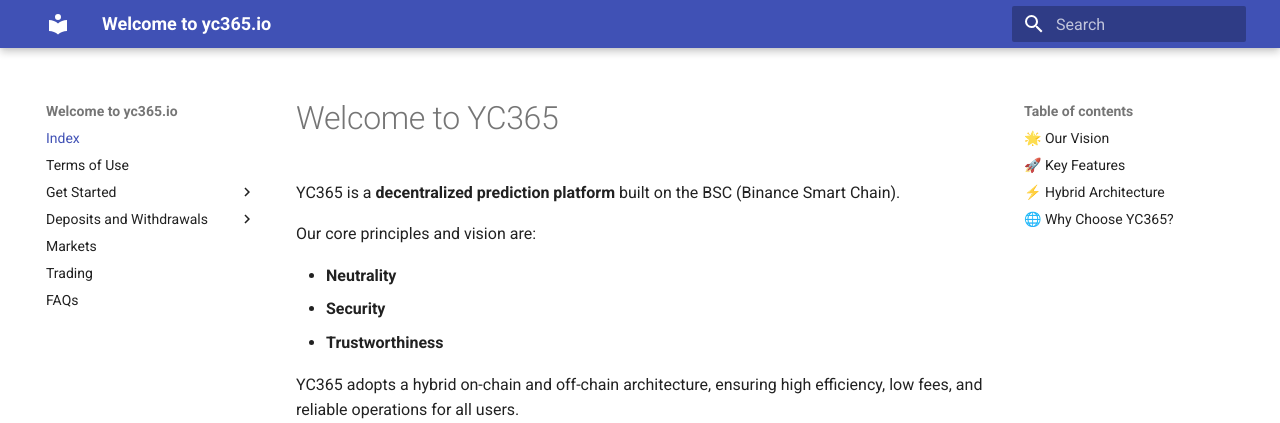
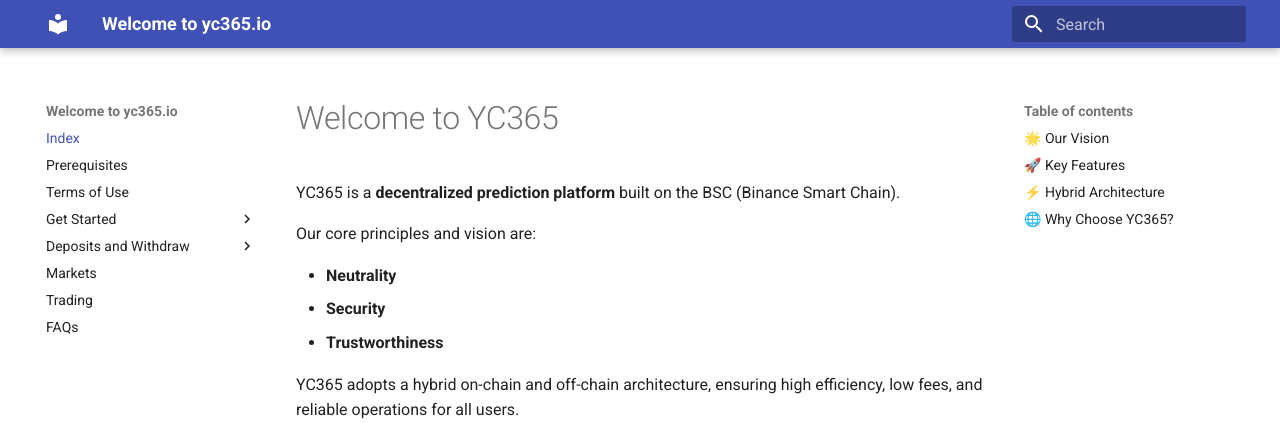
Before and after one commit to prediction-platform/docs, an MkDocs documentation site: the page built from docs/index.md, in a window 1280 px wide. Shown: the top 423 px of the page. Built offline with MkDocs 1.6.1 and Material for MkDocs 9.7.7, drawn with Linux system fonts in a browser that asks for light colours.

Commit message:
docs: update

```diff
--- a/mkdocs.yml
+++ b/mkdocs.yml
@@ -8,6 +8,7 @@ theme:
     - content.code.copy
 nav:
   - Index: index.md
+  - Prerequisites: prerequisites.md
   - Terms of Use: terms-of-use.md
   - Get Started:
       - Introduction: get-started.md
@@ -15,9 +16,9 @@ nav:
       - How to Sign-Up: how-to-sign-up.md
       - How to Deposit: how-to-deposit.md
       - Making Your First Trade: making-your-first-trade.md
-  - Deposits and Withdrawals:
+  - Deposits and Withdraw:
       - Deposits: deposits.md
-      - Withdrawals: withdrawals.md
+      - Withdraw: withdraw.md
   - Markets: markets.md
   - Trading: trading.md
   - FAQs: faqs.md
```
Also changed, not shown: docs/deposits-and-withdrawals.md (deleted, +0 -3 lines), docs/withdraw.md (renamed from docs/withdrawals.md, +1 -1 lines), docs/prerequisites.md (added).
